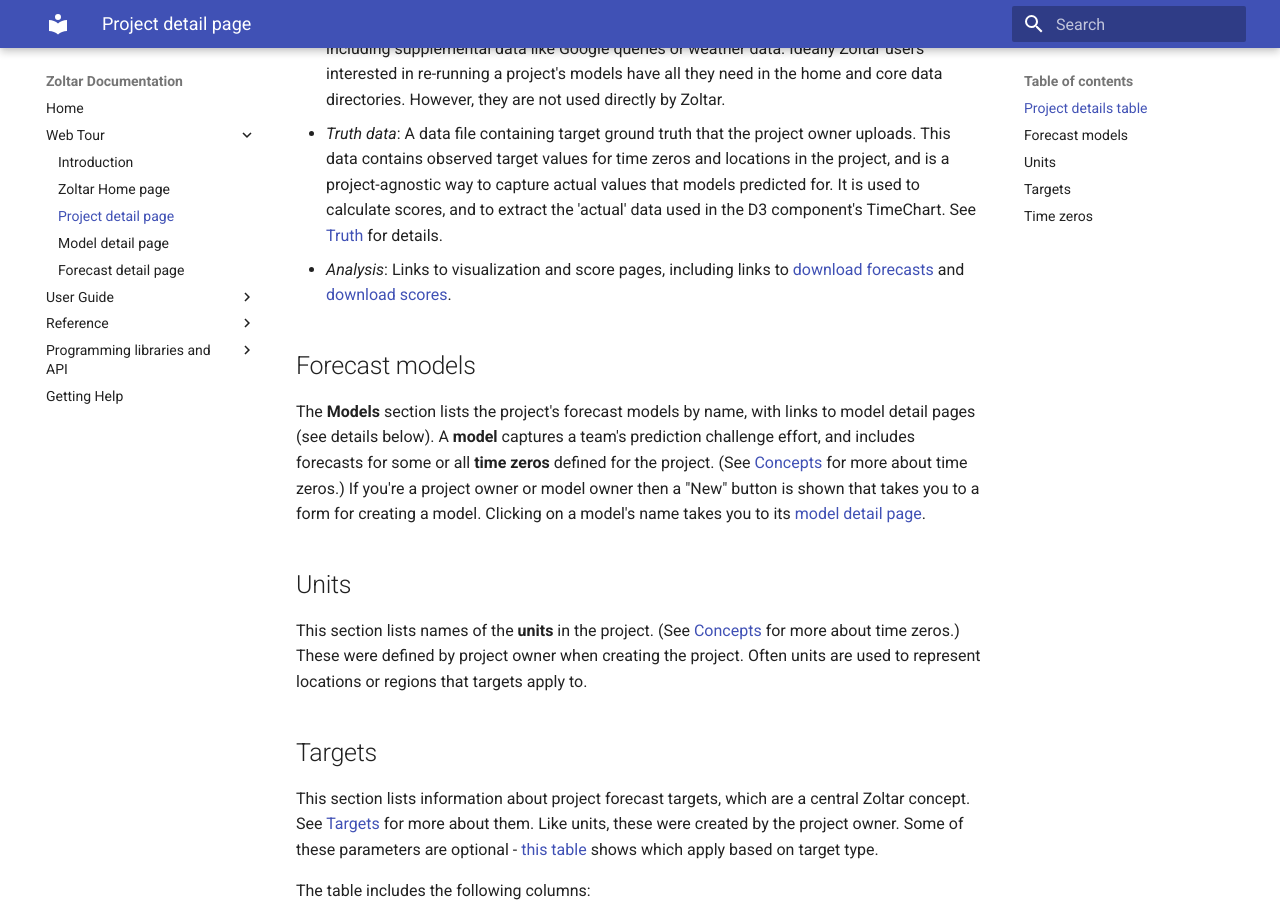
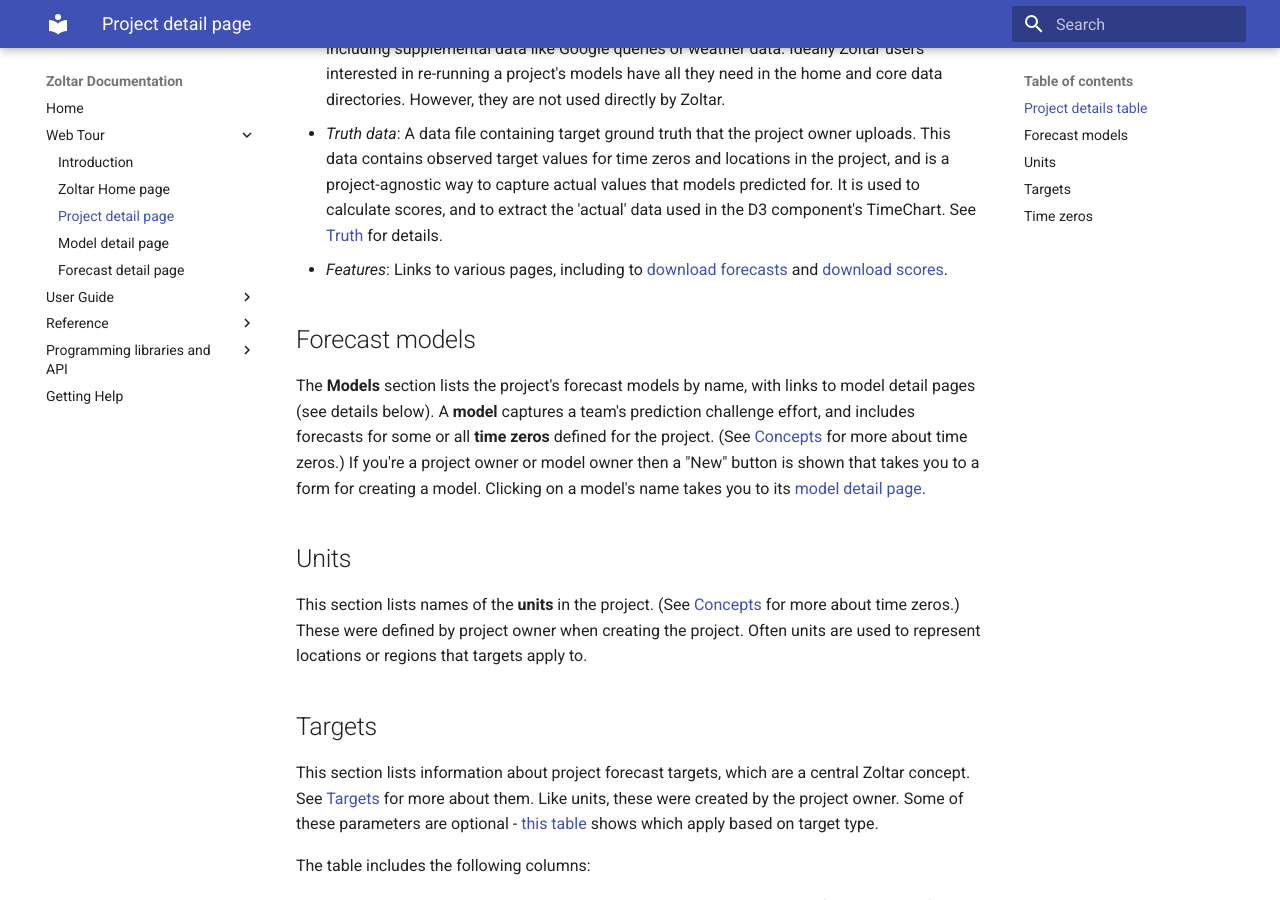
Before and after one commit to reichlab/docs.zoltardata, an MkDocs documentation site: the page built from docs/ProjectDetailPage.md, in a window 1280 px wide and 900 px high, scrolled down 2395 px. Built offline with MkDocs 1.6.1 and Material for MkDocs 9.7.7, drawn with Linux system fonts in a browser that asks for light colours.

Commit message:
minor change

```diff
--- a/docs/ProjectDetailPage.md
+++ b/docs/ProjectDetailPage.md
@@ -23,7 +23,7 @@ At the top of the page is a table showing this information related to the projec
 - _Home_: A link to the project's home page, which might include details about any competitions, source code, team members, included models, etc.
 - _Core data_: A link to a page that contains data (e.g., CSV files) used to train models. For model competitions, it should include all data sets made available to everyone in the challenge, including supplemental data like Google queries or weather data. Ideally Zoltar users interested in re-running a project's models have all they need in the home and core data directories. However, they are not used directly by Zoltar.
 - _Truth data_: A data file containing target ground truth that the project owner uploads. This data contains observed target values for time zeros and locations in the project, and is a project-agnostic way to capture actual values that models predicted for. It is used to calculate scores, and to extract the 'actual' data used in the D3 component's TimeChart. See [Truth](Truth.md) for details.
-- _Analysis_: Links to visualization and score pages, including links to [download forecasts](Forecasts.md#download-multiple-forecasts) and [download scores](Scoring.md#downloading-scores).
+- _Features_: Links to various pages, including to [download forecasts](Forecasts.md#download-multiple-forecasts) and [download scores](Scoring.md#downloading-scores).
 
 
 ## Forecast models
```
